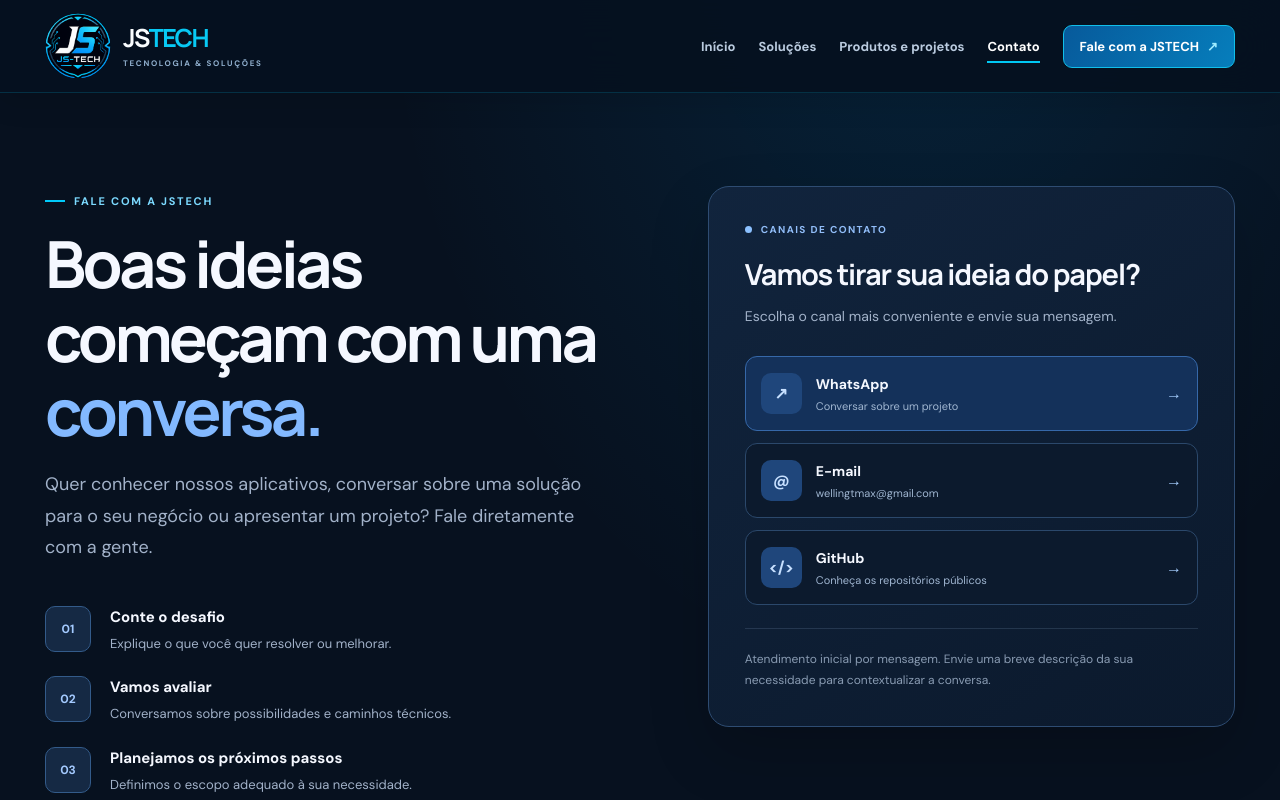
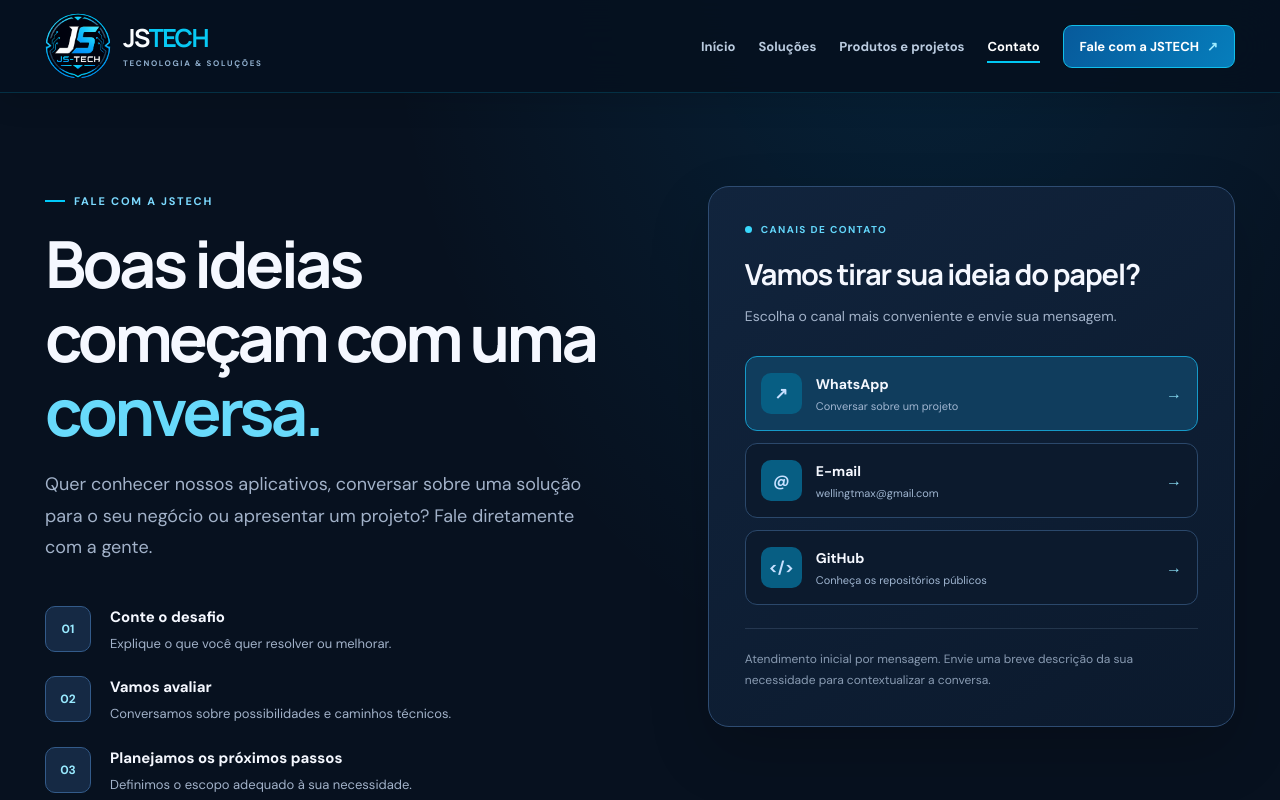
Before and after one commit to wellingtmax/portifolio-angular, an Angular app: page /contato in a window 1280 px wide. Shown: the top 800 px of the page. Built offline with nearby package versions, Linux system fonts and the light colour scheme.

Commit message:
style(brand): aplicar ciano JSTECH e corrigir imagem do catálogo

```diff
--- a/src/app/pages/contato/contato.component.css
+++ b/src/app/pages/contato/contato.component.css
@@ -1,25 +1,25 @@
 .contact-hero { padding-block:93px 110px; position:relative; }
 .contact-grid { display:grid; grid-template-columns:1.05fr .95fr; gap:80px; align-items:start; }
 .contact-copy h1 { font-size:clamp(40px,5.2vw,65px); line-height:1.14; letter-spacing:-.055em; margin:19px 0 20px; }
-.contact-copy h1 span { color:#83b9ff; }
+.contact-copy h1 span { color:#68dafb; }
 .contact-copy .lead { max-width:540px; }
 .contact-points { margin-top:42px; display:grid; gap:22px; }
 .contact-points > div { display:flex; gap:19px; align-items:start; }
-.point-icon { display:grid; place-items:center; width:46px; height:46px; border:1px solid #335b8a; color:#a4caff; background:#152944; border-radius:10px; font-weight:800; font-size:12px; flex-shrink:0; }
+.point-icon { display:grid; place-items:center; width:46px; height:46px; border:1px solid #335b8a; color:#99eaff; background:#152944; border-radius:10px; font-weight:800; font-size:12px; flex-shrink:0; }
 .contact-points strong { font-size:15px; }
 .contact-points p { font-size:13px; color:var(--muted); margin:6px 0 0; line-height:1.65; }
 .contact-card { border:1px solid #2e4c72; padding:36px; background:linear-gradient(145deg,#11243d,#0b192c); border-radius:21px; box-shadow:0 25px 60px rgba(0,0,0,.18); }
-.contact-card-top { color:#91bdf8; font-size:10px; letter-spacing:.14em; font-weight:800; display:flex; align-items:center; gap:9px; }
-.availability-dot { height:7px; width:7px; border-radius:50%; background:#8cc1ff; }
+.contact-card-top { color:#63d6fa; font-size:10px; letter-spacing:.14em; font-weight:800; display:flex; align-items:center; gap:9px; }
+.availability-dot { height:7px; width:7px; border-radius:50%; background:#39d8fc; }
 .contact-card h2 { font-size:29px; line-height:1.3; letter-spacing:-.04em; margin:20px 0 11px; }
 .contact-card > p { color:var(--muted); font-size:14px; line-height:1.7; margin:0 0 28px; }
 .contact-option { display:flex; align-items:center; gap:14px; text-decoration:none; padding:16px 15px; border:1px solid #2b486b; background:#0c1a2d; border-radius:12px; margin-bottom:12px; transition:border-color .2s,transform .2s; }
-.contact-option:hover { border-color:#699eeb; transform:translateX(2px); }
-.contact-option.primary { background:#14315a; border-color:#3668a9; }
-.contact-option-icon { width:41px; height:41px; border-radius:10px; background:#1f467b; color:#c7e0ff; display:grid; place-items:center; font-size:16px; font-weight:800; flex-shrink:0; }
+.contact-option:hover { border-color:#28d0f8; transform:translateX(2px); }
+.contact-option.primary { background:#103d5d; border-color:#169ac9; }
+.contact-option-icon { width:41px; height:41px; border-radius:10px; background:#075e83; color:#c7e0ff; display:grid; place-items:center; font-size:16px; font-weight:800; flex-shrink:0; }
 .contact-option strong { font-size:14px; display:block; }
 .contact-option small { font-size:11px; display:block; margin-top:6px; color:#9fb5d0; overflow-wrap:anywhere; }
-.contact-arrow { margin-left:auto; color:#a7cfff; }
+.contact-arrow { margin-left:auto; color:#8addf4; }
 .contact-note { margin-top:23px; color:#899bb2; line-height:1.7; font-size:12px; border-top:1px solid var(--line); padding-top:20px; }
 @media(max-width:850px) { .contact-grid { grid-template-columns:1fr; gap:45px; } .contact-hero { padding-block:58px 70px; } }
 @media(max-width:500px) { .contact-card { padding:23px; } .contact-points { margin-top:29px; } }
```
